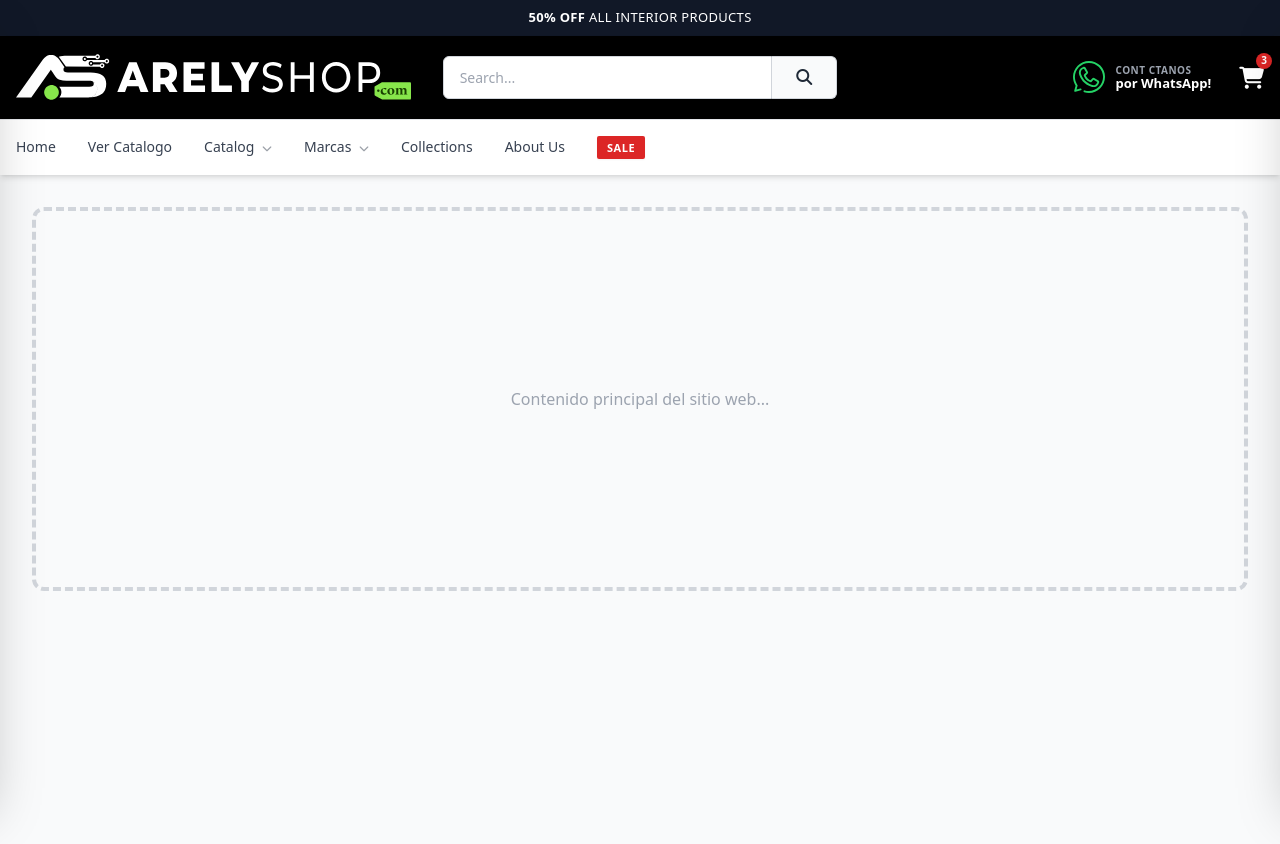
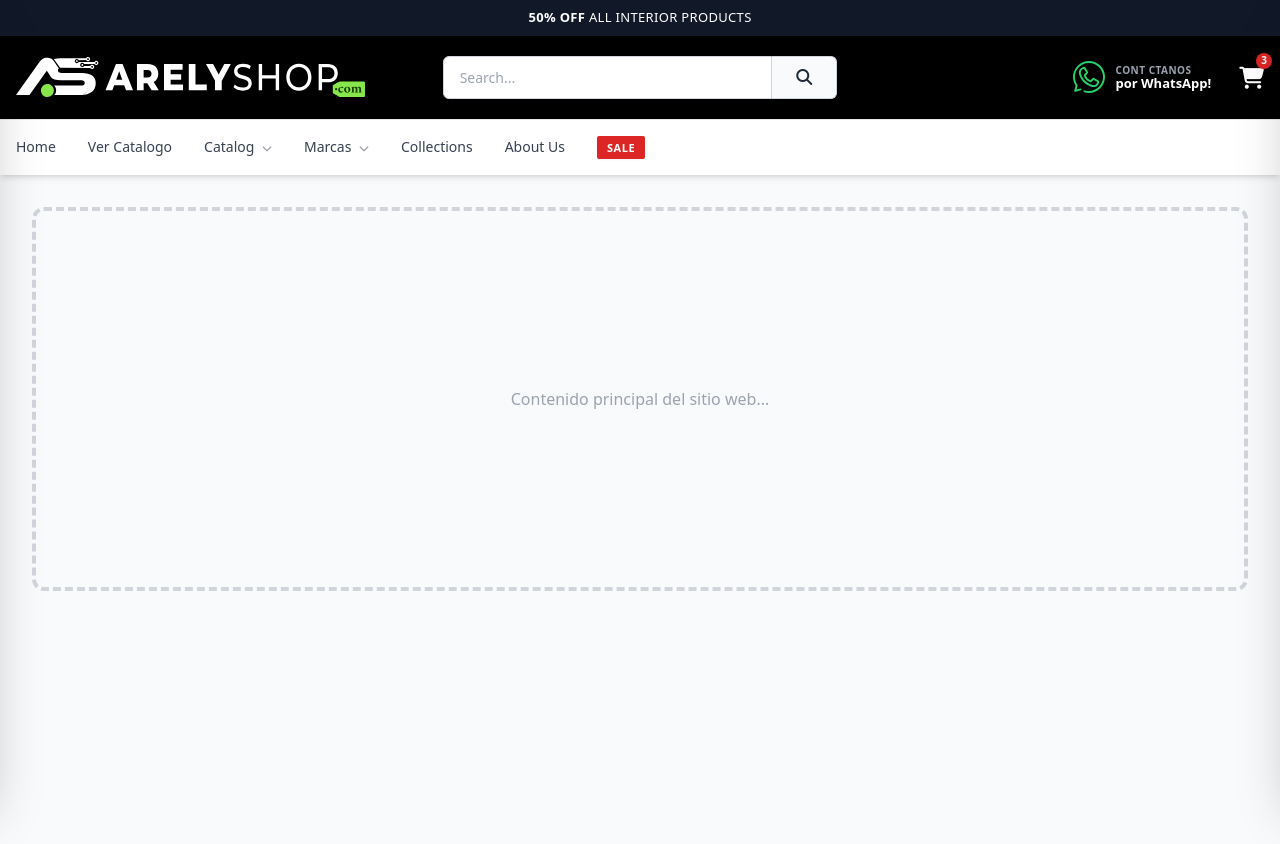
Before and after one commit to arelyshop/xtra, a website: page index.html in a window 1280 px wide. Shown: the top 844 px of the page. Drawn offline with nearby package versions, Linux system fonts and the light colour scheme.

Commit message:
Update header.html

```diff
--- a/header.html
+++ b/header.html
@@ -18,7 +18,7 @@
             <!-- Logo (Basado en layout_2 y layout_mobile: logo_center) -->
             <div class="flex justify-center lg:justify-start lg:w-1/3 w-1/3">
                 <a href="index.html" class="flex items-center">
-                    <img src="images/logo-escritorio.svg" alt="ArelyShop Logo" class="h-16 lg:h-16 w-auto -my-4 lg:-my-3">
+                    <img src="images/logo-escritorio.svg" alt="ArelyShop Logo" class="h-12 lg:h-10 w-auto -my-2 lg:my-0">
                 </a>
             </div>
 
```
